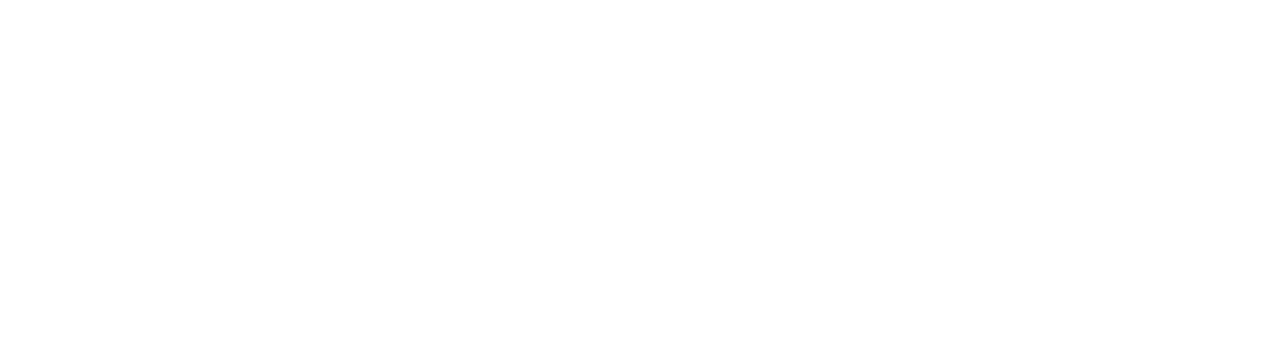
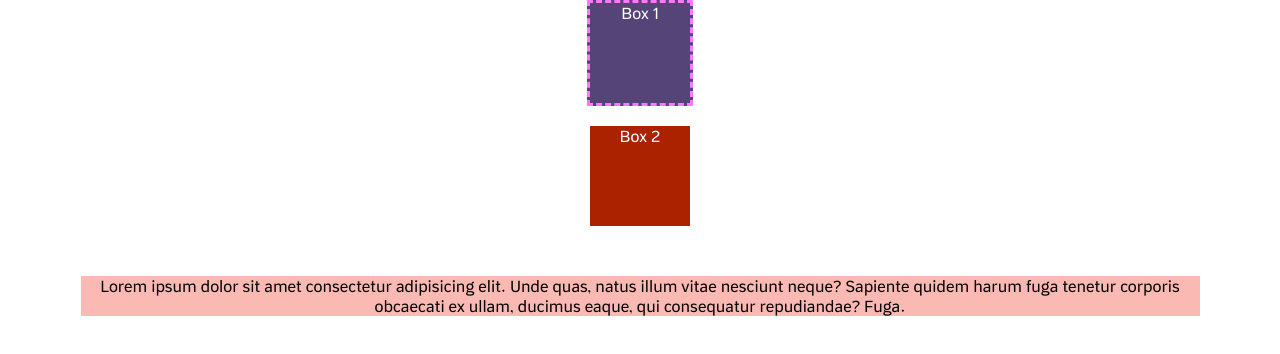
Before and after one commit to mohammed-naji/pcit_frontend6, a plain HTML site: page lec9-css/index.html in a window 1280 px wide. Drawn offline with Linux system fonts and the light colour scheme.

Commit message:
box model part 1

```diff
--- a/lec9-css/css/style.css
+++ b/lec9-css/css/style.css
@@ -33,4 +33,38 @@
 
 body {
   font-family: 'thmanyah-Regular';
+  margin: 0;
 }
+
+.box {
+  width: 100px;
+  height: 100px;
+  text-align: center;
+  color: #fff;
+  margin: 0 auto;
+}
+
+.box1 {
+  background-color: #547;
+  /* margin: 20px; */
+  /* margin: 20px 40px; */
+  /* margin: 20px 40px 60px; */
+  /* margin: 20px 40px 60px 80px; */
+  /* margin-{left, right, bottom, top}: 20px; */
+  margin-bottom: 20px;
+  border: 3px solid #ff76ff;
+  border: 3px dotted #ff76ff;
+  border: 3px dashed #ff76ff;
+}
+
+.box2 {
+  background-color: #a20;
+}
+
+.container {
+  background-color: rgb(250, 186, 179);
+  width: 1119px;
+  margin: 0 auto;
+  text-align: center;
+  margin-top: 50px;
+}
--- a/lec9-css/index.html
+++ b/lec9-css/index.html
@@ -17,6 +17,14 @@
   <p class="light">سما محمد</p>
   <p>كن أول من يستخــــدم</p> -->
 
+  <div class="box box1">Box 1</div>
+  <div class="box box2">Box 2</div>
+
+  <div class="container">
+    <p>Lorem ipsum dolor sit amet consectetur adipisicing elit. Unde quas, natus illum vitae nesciunt neque? Sapiente
+      quidem harum fuga tenetur corporis obcaecati ex ullam, ducimus eaque, qui consequatur repudiandae? Fuga.</p>
+  </div>
+
 </body>
 
 </html>
```
